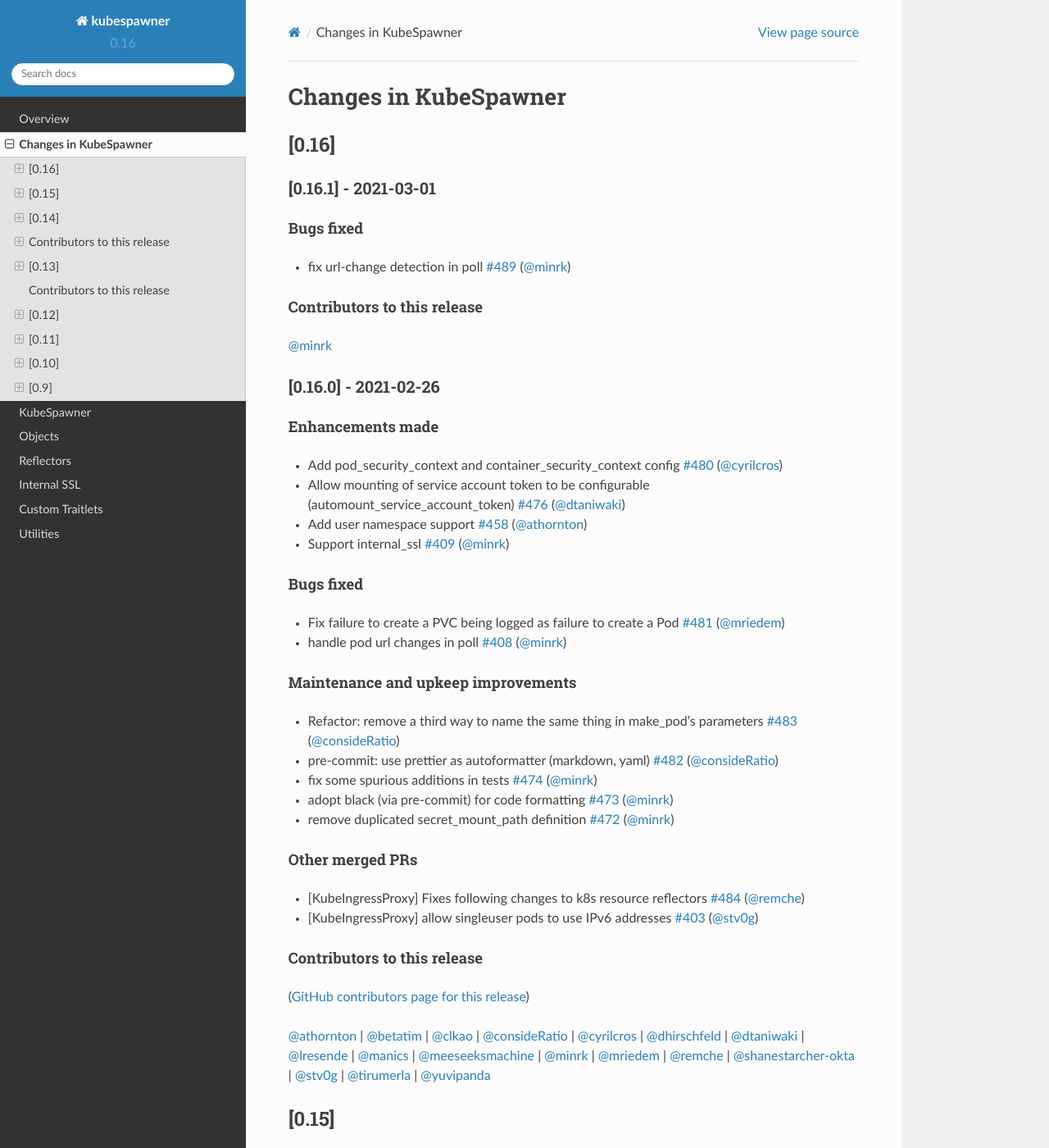
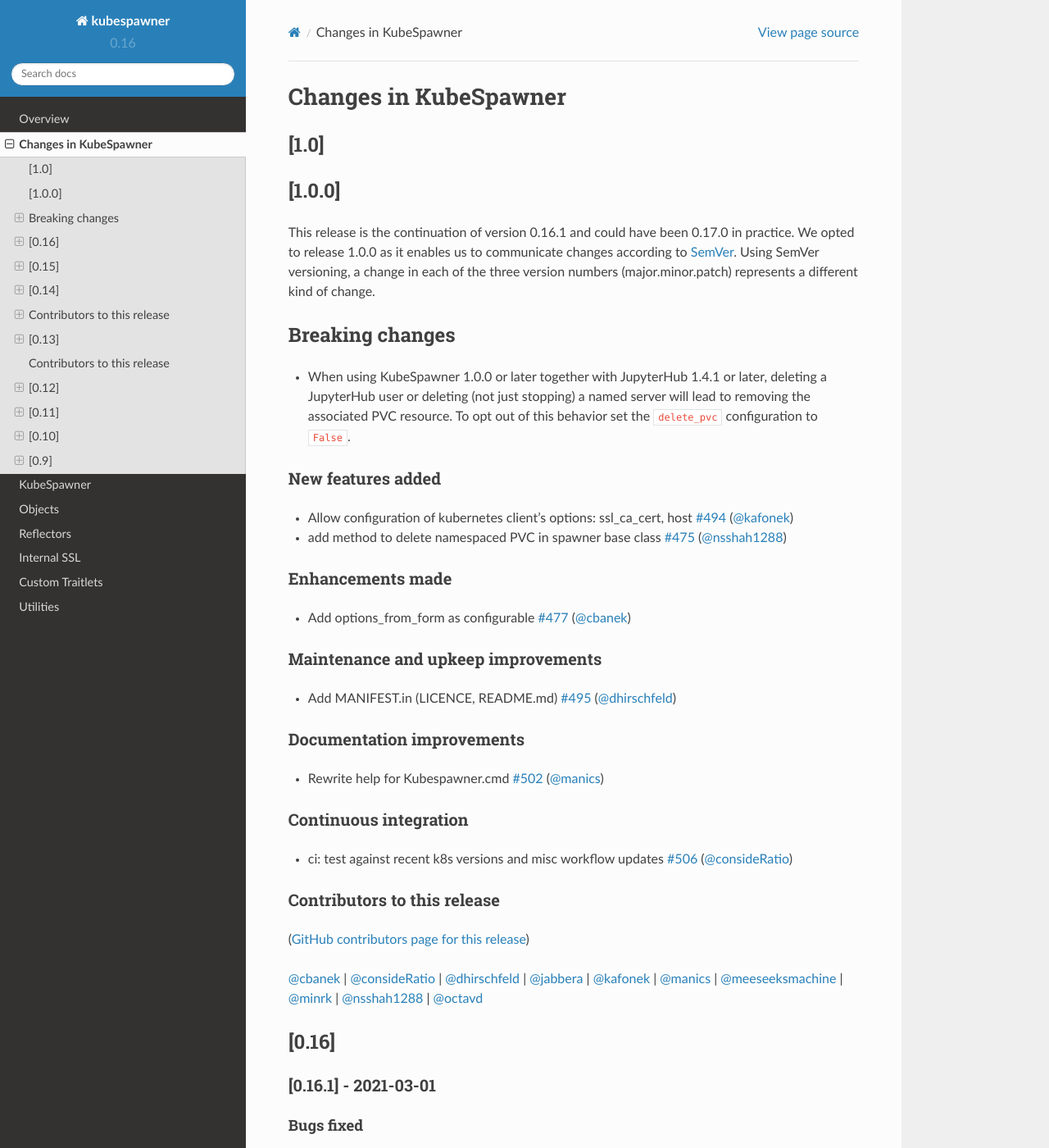
Before and after one commit to jupyterhub/kubespawner, a Sphinx documentation site: the page built from docs/source/changelog.md, in a window 1280 px wide and 1400 px high. Shown: the whole window at 82% size. Built offline with Sphinx 7.4.7 and the Read the Docs theme 2.0.0, drawn with Linux system fonts in a browser that asks for light colours.

Commit message:
Add changelog for 1.0.0

```diff
--- a/docs/source/changelog.md
+++ b/docs/source/changelog.md
@@ -1,6 +1,50 @@
 # Changes in KubeSpawner
 
 <!-- PR link template: - [#](https://github.com/jupyterhub/kubespawner/pull/) ([@](https://github.com/)) -->
+
+### [1.0]
+
+### [1.0.0]
+
+This release is the continuation of version 0.16.1 and could have been 0.17.0 in
+practice. We opted to release 1.0.0 as it enables us to communicate changes
+according to [SemVer](https://semver.org/). Using SemVer versioning, a change in
+each of the three version numbers (major.minor.patch) represents a different
+kind of change.
+
+### Breaking changes
+
+- When using KubeSpawner 1.0.0 or later together with JupyterHub 1.4.1 or later,
+  deleting a JupyterHub user or deleting (not just stopping) a named server will
+  lead to removing the associated PVC resource. To opt out of this behavior set
+  the `delete_pvc` configuration to `False`.
+
+#### New features added
+
+- Allow configuration of kubernetes client's options: ssl_ca_cert, host [#494](https://github.com/jupyterhub/kubespawner/pull/494) ([@kafonek](https://github.com/kafonek))
+- add method to delete namespaced PVC in spawner base class [#475](https://github.com/jupyterhub/kubespawner/pull/475) ([@nsshah1288](https://github.com/nsshah1288))
+
+#### Enhancements made
+
+- Add options_from_form as configurable [#477](https://github.com/jupyterhub/kubespawner/pull/477) ([@cbanek](https://github.com/cbanek))
+
+#### Maintenance and upkeep improvements
+
+- Add MANIFEST.in (LICENCE, README.md) [#495](https://github.com/jupyterhub/kubespawner/pull/495) ([@dhirschfeld](https://github.com/dhirschfeld))
+
+#### Documentation improvements
+
+- Rewrite help for Kubespawner.cmd [#502](https://github.com/jupyterhub/kubespawner/pull/502) ([@manics](https://github.com/manics))
+
+#### Continuous integration
+
+- ci: test against recent k8s versions and misc workflow updates [#506](https://github.com/jupyterhub/kubespawner/pull/506) ([@consideRatio](https://github.com/consideRatio))
+
+#### Contributors to this release
+
+([GitHub contributors page for this release](https://github.com/jupyterhub/kubespawner/graphs/contributors?from=2021-03-01&to=2021-05-13&type=c))
+
+[@cbanek](https://github.com/search?q=repo%3Ajupyterhub%2Fkubespawner+involves%3Acbanek+updated%3A2021-03-01..2021-05-13&type=Issues) | [@consideRatio](https://github.com/search?q=repo%3Ajupyterhub%2Fkubespawner+involves%3AconsideRatio+updated%3A2021-03-01..2021-05-13&type=Issues) | [@dhirschfeld](https://github.com/search?q=repo%3Ajupyterhub%2Fkubespawner+involves%3Adhirschfeld+updated%3A2021-03-01..2021-05-13&type=Issues) | [@jabbera](https://github.com/search?q=repo%3Ajupyterhub%2Fkubespawner+involves%3Ajabbera+updated%3A2021-03-01..2021-05-13&type=Issues) | [@kafonek](https://github.com/search?q=repo%3Ajupyterhub%2Fkubespawner+involves%3Akafonek+updated%3A2021-03-01..2021-05-13&type=Issues) | [@manics](https://github.com/search?q=repo%3Ajupyterhub%2Fkubespawner+involves%3Amanics+updated%3A2021-03-01..2021-05-13&type=Issues) | [@meeseeksmachine](https://github.com/search?q=repo%3Ajupyterhub%2Fkubespawner+involves%3Ameeseeksmachine+updated%3A2021-03-01..2021-05-13&type=Issues) | [@minrk](https://github.com/search?q=repo%3Ajupyterhub%2Fkubespawner+involves%3Aminrk+updated%3A2021-03-01..2021-05-13&type=Issues) | [@nsshah1288](https://github.com/search?q=repo%3Ajupyterhub%2Fkubespawner+involves%3Ansshah1288+updated%3A2021-03-01..2021-05-13&type=Issues) | [@octavd](https://github.com/search?q=repo%3Ajupyterhub%2Fkubespawner+involves%3Aoctavd+updated%3A2021-03-01..2021-05-13&type=Issues)
 
 ## [0.16]
 
```
